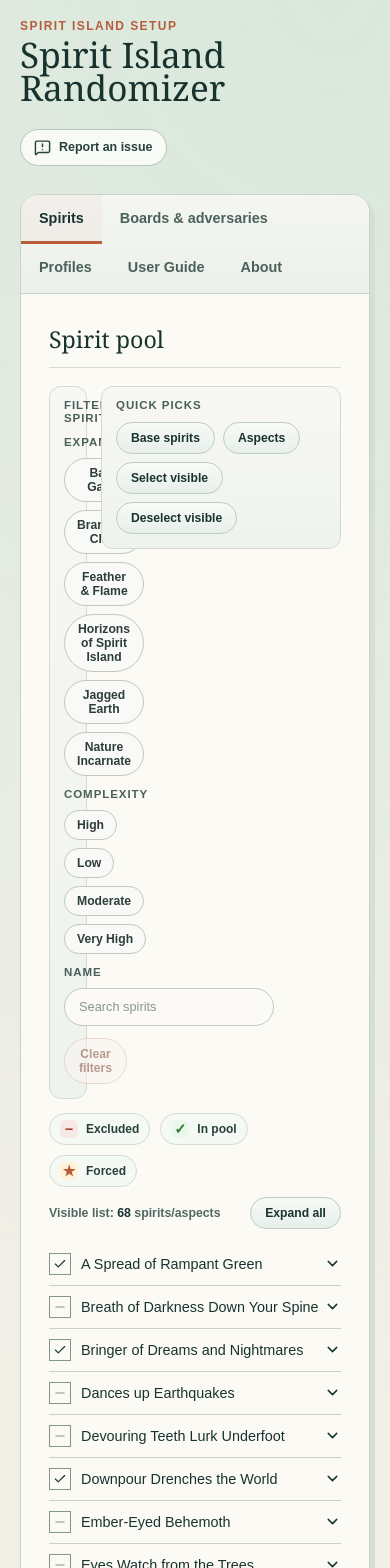
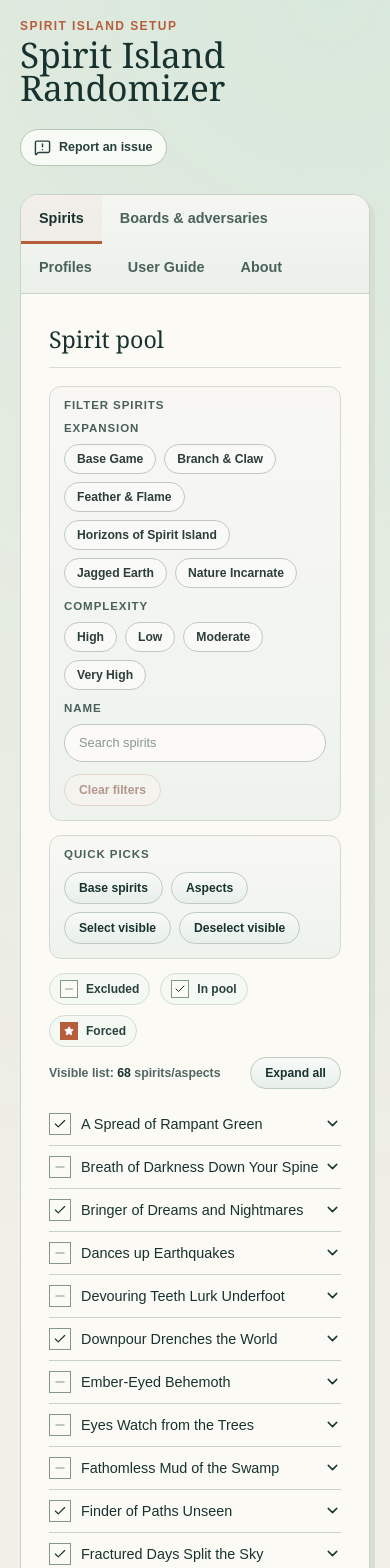
Before and after one commit to mccrispy/spirit-island-randomizer, a React (Vite) app: page / in a window 390 px wide. Shown: the top 1568 px of the page. Built offline with nearby package versions, Linux system fonts and the light colour scheme.

Commit message:
chore: release v1.4.0

```diff
--- a/package.json
+++ b/package.json
@@ -1,7 +1,7 @@
 {
   "name": "spirit-island-randomizer",
   "private": true,
-  "version": "1.3.0",
+  "version": "1.4.0",
   "type": "module",
   "scripts": {
     "dev": "vite",
--- a/src/components/TriStateCheckbox.tsx
+++ b/src/components/TriStateCheckbox.tsx
@@ -28,6 +28,19 @@
     case TriState.INDETERMINATE:
       return TriState.CHECKED;
   }
+}
+
+export function TriStateIcon({
+  value,
+  size = 14,
+}: {
+  value: TriState;
+  size?: number;
+}) {
+  if (value === TriState.CHECKED) return <Check size={size} />;
+  if (value === TriState.INDETERMINATE)
+    return <Star size={size - 2} fill="currentColor" />;
+  return <Minus size={size} />;
 }
 
 export function TriStateCheckbox({ value, onChange, label }: Props) {
@@ -64,11 +77,31 @@
       aria-label={label}
       title={tooltip}
     >
-      {value === TriState.CHECKED && <Check size={14} />}
-      {value === TriState.INDETERMINATE && (
-        <Star size={12} fill="currentColor" />
-      )}
-      {value === TriState.UNCHECKED && <Minus size={14} />}
+      <TriStateIcon value={value} />
     </Checkbox.Root>
   );
 }
+
+const LEGEND_ITEMS: { value: TriState; label: string }[] = [
+  { value: TriState.UNCHECKED, label: "Excluded" },
+  { value: TriState.CHECKED, label: "In pool" },
+  { value: TriState.INDETERMINATE, label: "Forced" },
+];
+
+export function TriStateLegend({ compact = false }: { compact?: boolean }) {
+  return (
+    <div
+      className={`selection-legend-row${compact ? " compact" : ""}`}
+      aria-label="Tri-state selection legend"
+    >
+      {LEGEND_ITEMS.map(({ value, label }) => (
+        <div className="selection-legend-item" key={value}>
+          <span className={`tri-state legend-swatch ${value.toLowerCase()}`}>
+            <TriStateIcon value={value} size={12} />
+          </span>
+          <span>{label}</span>
+        </div>
+      ))}
+    </div>
+  );
+}
--- a/src/components/tabs/AboutTab.tsx
+++ b/src/components/tabs/AboutTab.tsx
@@ -2,20 +2,8 @@
   return (
     <div className="about-copy">
       <div className="about-heading">
-        <h2>About Spirit Island Randomizer</h2>
-        <span className="version-badge">v{__APP_VERSION__}</span>
+        <h2>About Spirit Island Randomizer v{__APP_VERSION__}</h2>
       </div>
-
-      <section className="about-section">
-        <p>
-          Spirit Island Randomizer creates complete Spirit Island setups from
-          the pools and options you choose.
-        </p>
-        <p>
-          Selections are kept in this browser, so returning to the app preserves
-          your preferred setup.
-        </p>
-      </section>
 
       <section className="about-section disclaimer">
         <h3>Unofficial Fan-Made Tool</h3>
--- a/src/components/tabs/BoardsAdversariesScenariosTab.tsx
+++ b/src/components/tabs/BoardsAdversariesScenariosTab.tsx
@@ -1,7 +1,7 @@
 import { useMemo, useState } from "react";
 import type { ReactNode } from "react";
 import { TriState } from "../../engine/types";
-import { TriStateCheckbox } from "../TriStateCheckbox";
+import { TriStateCheckbox, TriStateLegend } from "../TriStateCheckbox";
 import { useAppState } from "../../state/AppStateContext";
 import type { Adversary, Board, Scenario } from "../../data/types";
 
@@ -113,23 +113,7 @@
 
   return (
     <div className="board-pool-layout">
-      <div
-        className="selection-legend-row compact"
-        aria-label="Tri-state selection legend"
-      >
-        <div className="selection-legend-item">
-          <span className="selection-legend-icon excluded">−</span>
-          <span>Excluded</span>
-        </div>
-        <div className="selection-legend-item">
-          <span className="selection-legend-icon in-pool">✓</span>
-          <span>In pool</span>
-        </div>
-        <div className="selection-legend-item">
-          <span className="selection-legend-icon forced">★</span>
-          <span>Forced</span>
-        </div>
-      </div>
+      <TriStateLegend compact />
 
       <Pool<Board>
         title="Boards"
--- a/src/components/tabs/ProfilesTab.tsx
+++ b/src/components/tabs/ProfilesTab.tsx
@@ -112,7 +112,10 @@
 
       <section className="profiles-reset">
         <h3>Reset</h3>
-        <p>Restore the current selections and settings to the app defaults.</p>
+        <div className="profiles-reset-row">
+          <p>
+            Restore the current selections and settings to the app defaults.
+          </p>
           <button
             type="button"
             className="profile-pill profile-pill--danger"
@@ -120,6 +123,7 @@
           >
             Reset to Default
           </button>
+        </div>
       </section>
     </div>
   );
--- a/src/components/tabs/SpiritPoolTab.tsx
+++ b/src/components/tabs/SpiritPoolTab.tsx
@@ -4,7 +4,7 @@
 import type { BaseSpirit, Spirit } from "../../data/types";
 import { TriState } from "../../engine/types";
 import { useAppState } from "../../state/AppStateContext";
-import { TriStateCheckbox } from "../TriStateCheckbox";
+import { TriStateCheckbox, TriStateLegend } from "../TriStateCheckbox";
 
 export interface SpiritFilterState {
   expansions: Set<string>;
@@ -324,23 +324,7 @@
         </div>
       </div>
 
-      <div
-        className="selection-legend-row"
-        aria-label="Tri-state selection legend"
-      >
-        <div className="selection-legend-item">
-          <span className="selection-legend-icon excluded">−</span>
-          <span>Excluded</span>
-        </div>
-        <div className="selection-legend-item">
-          <span className="selection-legend-icon in-pool">✓</span>
-          <span>In pool</span>
-        </div>
-        <div className="selection-legend-item">
-          <span className="selection-legend-icon forced">★</span>
-          <span>Forced</span>
-        </div>
-      </div>
+      <TriStateLegend />
 
       <div className="visible-list-row">
         <span>
--- a/src/components/tabs/UserGuideTab.tsx
+++ b/src/components/tabs/UserGuideTab.tsx
@@ -4,8 +4,8 @@
       <section className="guide-section">
         <h3>Quick Start</h3>
         <p>
-          Spirit Island Randomizer generates balanced, customized Spirit Island
-          setups based on your collection and preferences:
+          Spirit Island Randomizer generates, customized Spirit Island setups
+          based on your collection and preferences:
         </p>
         <ol className="guide-steps">
           <li>
@@ -34,8 +34,9 @@
           users can use Space or Enter to move forward:
         </p>
         <p>
-          Excluded to In Pool to Forced to Excluded is the forward order;
-          right-click uses that order in reverse.
+          <em>Excluded</em> to <em>In Pool</em> to <em>Forced</em> to{" "}
+          <em>Excluded</em> is the forward order; right-click uses that order in
+          reverse.
         </p>
         <div className="guide-legend-grid">
           <div className="guide-legend-item">
@@ -152,9 +153,11 @@
           </li>
           <li>
             <strong>Digital Game Play Options:</strong> The expansion checkboxes
-            and <em>Use events</em> control match the content and Event cards
-            available in Spirit Island Digital. Events require at least one of
-            Branch &amp; Claw, Jagged Earth, or Nature Incarnate.
+            control whether Power, Fear, Event, and Blight cards from the{" "}
+            expansions are used - Spirits are always available.{" "}
+            <em>Use events</em> controls whether you use Events, or Command
+            Beasts when using expansions. Events require Branch &amp; Claw
+            and/or Jagged Earth.
           </li>
           <li>
             <strong>Randomizer Shortcuts:</strong>{" "}
--- a/src/styles.css
+++ b/src/styles.css
@@ -139,6 +139,16 @@
   display: flex;
   flex-wrap: wrap;
   gap: 10px;
+}
+.profiles-reset-row {
+  display: flex;
+  align-items: center;
+  justify-content: space-between;
+  flex-wrap: wrap;
+  gap: 12px;
+}
+.profiles-reset-row p {
+  margin: 0;
 }
 .profile-pill-input {
   flex: 1 1 220px;
@@ -411,17 +421,11 @@
   line-height: 1;
   font-weight: 900;
 }
-.selection-legend-icon.excluded {
-  background: #f7e8e5;
-  color: #a83d31;
-}
-.selection-legend-icon.in-pool {
-  background: #eaf7eb;
-  color: #2a7a32;
-}
-.selection-legend-icon.forced {
-  background: #fff2d9;
-  color: #b65d3b;
+.tri-state.legend-swatch {
+  flex: 0 0 18px;
+  width: 18px;
+  height: 18px;
+  cursor: default;
 }
 .visible-list-row {
   display: flex;
@@ -843,15 +847,6 @@
   flex-wrap: wrap;
   gap: 10px;
 }
-.version-badge {
-  display: inline-block;
-  padding: 2px 10px;
-  border-radius: 999px;
-  background: #e4eadf;
-  color: #4a625b;
-  font: 700 0.72rem sans-serif;
-  letter-spacing: 0.02em;
-}
 .about-section {
   margin: 20px 0 24px;
 }
@@ -943,4 +938,10 @@
     display: flex;
     flex-direction: column;
   }
+  .spirit-control-grid {
+    grid-template-columns: 1fr;
+  }
+  .spirit-control-block.compact {
+    align-self: stretch;
+  }
 }
```
Also changed, not shown: 1 other file (tests, documents, lock files or other folders). Lines whose indentation alone changed are shown as unchanged.
